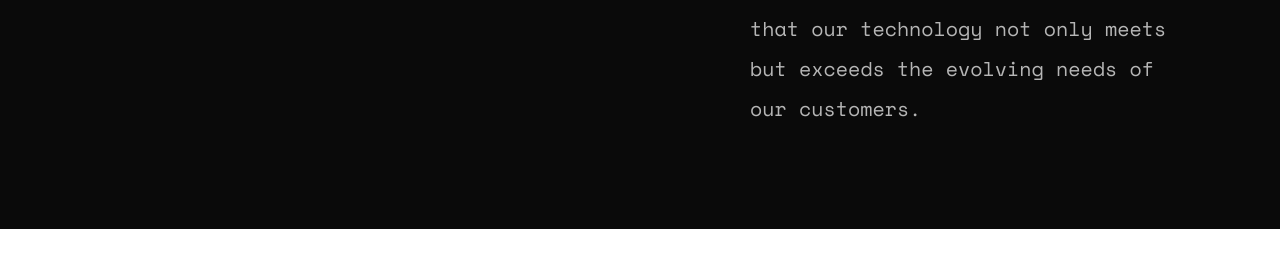
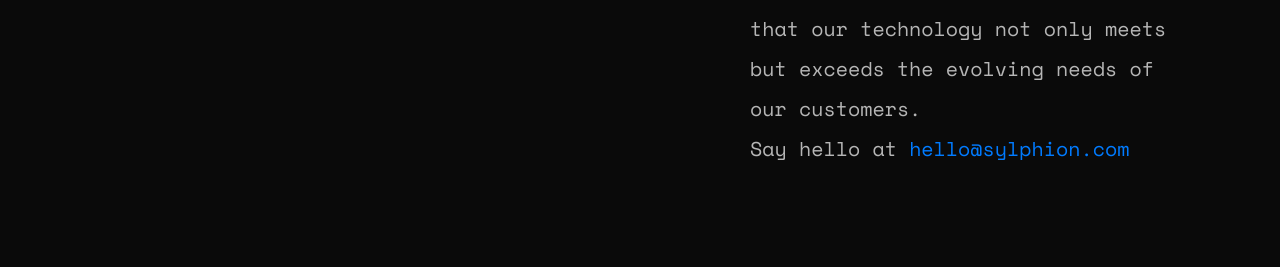
Before and after one commit to sylphiontech/sylphiontech.github.io, a plain HTML site: page index.html in a window 1280 px wide. Shown: the part 781-1048 px from the top of the page. Before the commit the page ends 1010 px from the top, so only its background shows below. Drawn offline with nearby package versions, Linux system fonts and the light colour scheme.

Commit message:
Update index.html

```diff
--- a/index.html
+++ b/index.html
@@ -63,7 +63,8 @@
                             <div class="col-xl-5 col-lg-5">
                                 <!-- desc strat  -->
                                 <p class="wow fadeInLeft" data-wow-delay=".4s">At Sylphion, we are strong believers that the best solutions emerge from pushing conventional boundaries and gathering new insights. Our dedication to innovation drives us to explore the unexplored, ensuring that our technology not only meets but exceeds the evolving needs of our customers.</p>
-                                <!-- desc end  -->
+				<p class="wow fadeInLeft" data-wow-delay=".4s">Say hello at <a href="mailto:hello@sylphion.com">hello@sylphion.com</a></p>
+				<!-- desc end  -->
                             </div>
                         </div>
                     </div>
```
